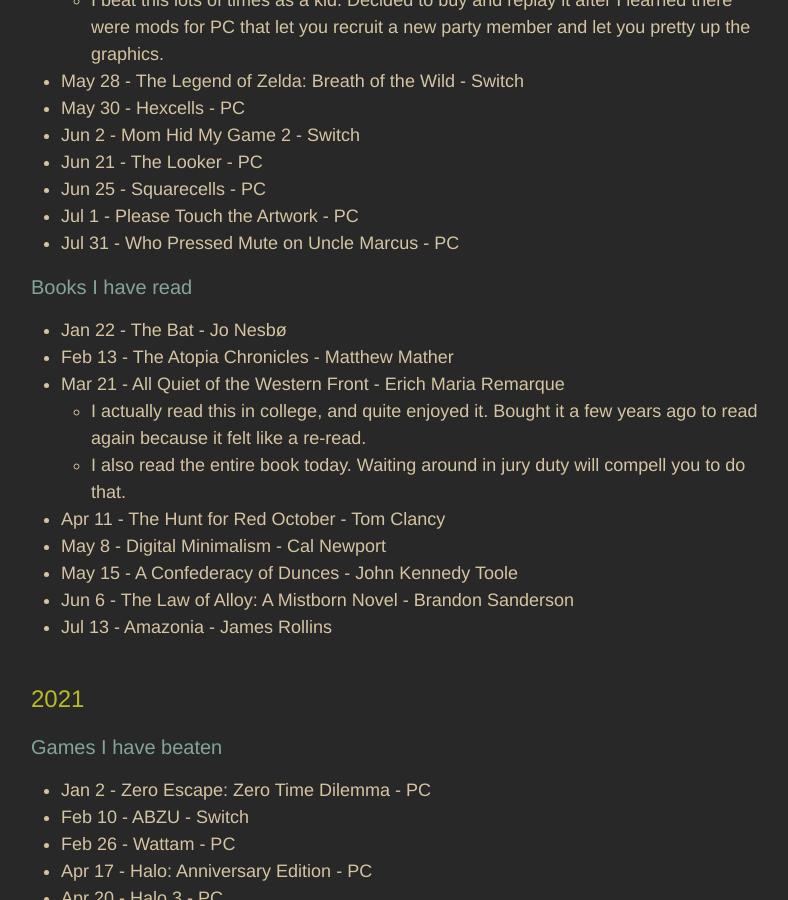
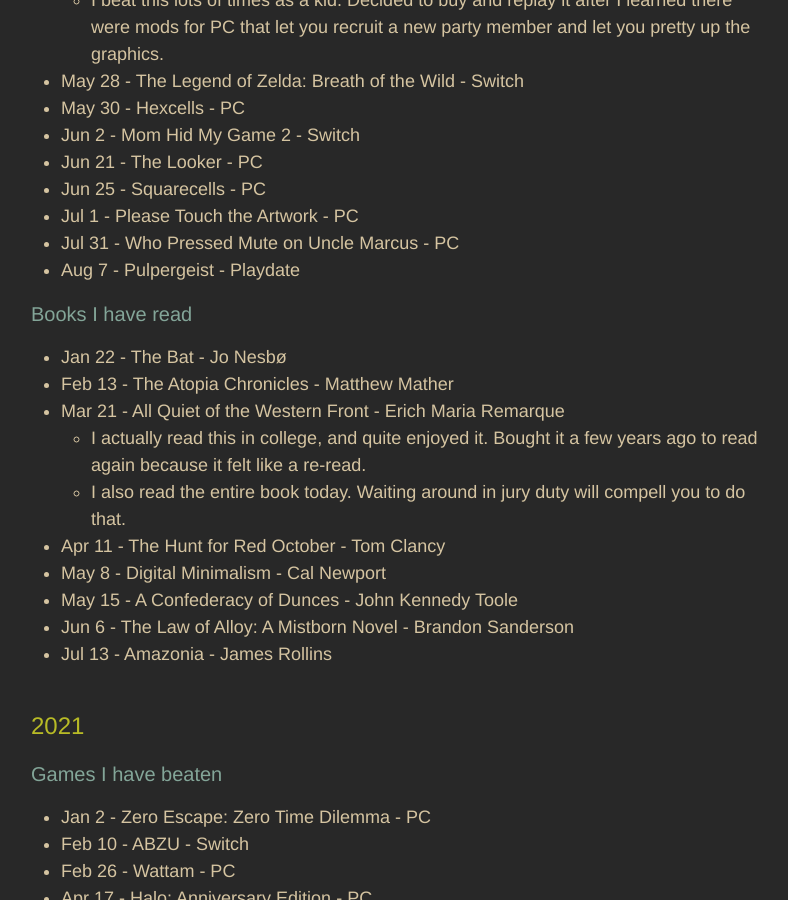
Before and after one commit to adkinsrs/sadkins_site, a Jekyll site: the page built from misc.md, in a window 1280 px wide and 900 px high, scrolled down 1004 px. Shown: the whole window, without its empty margins (239-1027 px from the left). Built offline with Jekyll 4.4.1, drawn with Linux system fonts in a browser that asks for light colours.

Commit message:
beat a game

```diff
--- a/misc.md
+++ b/misc.md
@@ -42,6 +42,7 @@
 * Jun 25 - Squarecells - PC
 * Jul 1 - Please Touch the Artwork - PC
 * Jul 31 - Who Pressed Mute on Uncle Marcus - PC
+* Aug 7 - Pulpergeist - Playdate
 
 ### Books I have read
 
```
